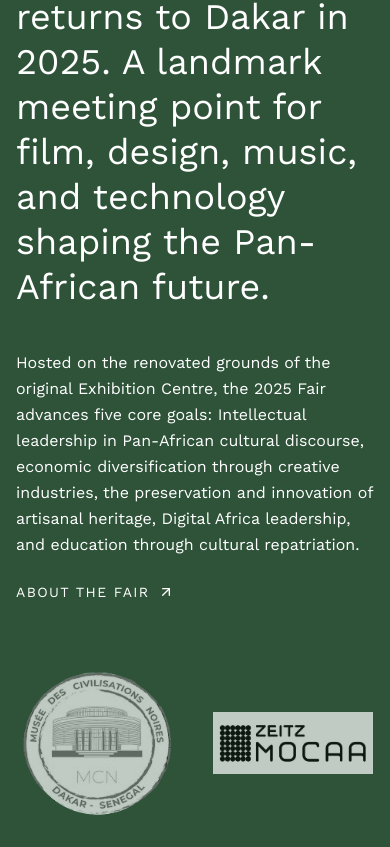
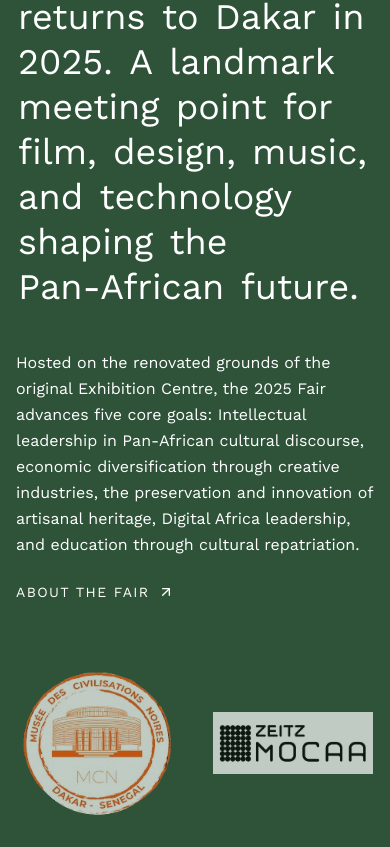
Before and after one commit to TaladeogoA/dakar-fair-2025, a Next.js app: page / in a window 390 px wide. Shown: the part 1035-1882 px from the top of the page. Built offline with nearby package versions, Linux system fonts and the light colour scheme.

Commit message:
feat: refactor LedeHoverFlow component for improved hover effects and readability; update AboutDakarSection integration

```diff
--- a/src/components/sections/AboutDakarSection.tsx
+++ b/src/components/sections/AboutDakarSection.tsx
@@ -1,8 +1,9 @@
 'use client';
 
-import { motion, Variants } from 'framer-motion';
+import { easeInOut, motion, Variants } from 'framer-motion';
 import { ArrowUpRight } from 'lucide-react';
 import Image, { StaticImageData } from 'next/image';
+import { useState } from 'react';
 
 type PartnerLogo = { src: StaticImageData | string; alt: string };
 
@@ -20,28 +21,51 @@ const item: Variants = {
     visible: { opacity: 1, y: 0, transition: { duration: 0.6, ease: 'easeInOut' } },
 };
 
-function HoverHighlightText({
+function LedeHoverFlow({
     text,
     className,
 }: {
     text: string;
     className?: string;
 }) {
+    const [active, setActive] = useState<number | null>(null);
     const tokens = text.split(/(\s+)/);
+    const highlightTransition = { duration: 0.5, ease: easeInOut };
+
     return (
-        <span className={className}>
-            {tokens.map((t, i) =>
-                t.trim().length === 0 ? (
-                    <span key={i}>{t}</span>
-                ) : (
+        <span
+            className={className}
+            onMouseLeave={() => setActive(null)}
+            style={{ lineHeight: '1.15' }}
+        >
+            {tokens.map((t, i) => {
+                const isSpace = t.trim().length === 0;
+                if (isSpace) return <span key={i}>{t}</span>;
+                const isActive = active === i;
+                return (
                     <span
                         key={i}
-                        className="transition-colors duration-300 hover:text-[#E67E22]"
+                        className="relative inline-block px-0.5"
+                        onMouseEnter={() => setActive(i)}
                     >
-                        {t}
+                        {isActive && (
+                            <motion.span
+                                layoutId="ledeHighlight"
+                                className="absolute inset-x-[-3px] inset-y-[-2px] rounded-md"
+                                style={{ backgroundColor: 'rgba(230,126,34,0.18)' }}
+                                transition={highlightTransition}
+                            />
+                        )}
+                        <motion.span
+                            className="relative z-10"
+                            animate={{ color: isActive ? '#E67E22' : '#ffffff' }}
+                            transition={highlightTransition}
+                        >
+                            {t}
+                        </motion.span>
                     </span>
-                ),
-            )}
+                );
+            })}
         </span>
     );
 }
@@ -61,7 +85,7 @@ export default function AboutDakarSection({ partnerLogos }: Props) {
                         variants={item}
                         className="md:col-span-7 text-4xl md:text-6xl leading-tight font-sans text-white"
                     >
-                        <HoverHighlightText text="A reimagined International Fair returns to Dakar in 2025. A landmark meeting point for film, design, music, and technology shaping the Pan-African future." />
+                        <LedeHoverFlow text="A reimagined International Fair returns to Dakar in 2025. A landmark meeting point for film, design, music, and technology shaping the Pan-African future." />
                     </motion.h2>
 
                     <motion.div variants={item} className="md:col-span-5 md:pl-6">
@@ -71,7 +95,7 @@ export default function AboutDakarSection({ partnerLogos }: Props) {
 
                         <a
                             href="#program"
-                            className="group inline-flex items-center gap-2 mt-6 text-white hover:text-gray-100 transition-colors"
+                            className="group inline-flex items-center gap-2 mt-6 text-white hover:text-gray-200 transition-colors"
                         >
                             <span className="text-sm tracking-widest">ABOUT THE FAIR</span>
                             <ArrowUpRight className="w-4 h-4 transition-transform group-hover:-translate-y-0.5 group-hover:translate-x-0.5" />
@@ -84,13 +108,13 @@ export default function AboutDakarSection({ partnerLogos }: Props) {
                     className="mt-16 grid grid-cols-2 sm:grid-cols-3 md:grid-cols-6 gap-8 place-items-center"
                 >
                     {partnerLogos.map((logo, i) => (
-                        <div key={i} className="opacity-70 hover:opacity-100 transition-opacity duration-300">
+                        <div key={i} className="opacity-70 sm:hover:opacity-100 transition-opacity duration-300">
                             <Image
                                 src={logo.src}
                                 alt={logo.alt}
                                 width={160}
                                 height={60}
-                                className="grayscale hover:grayscale-0 object-contain"
+                                className="object-contain grayscale-0 sm:grayscale sm:hover:grayscale-0"
                             />
                         </div>
                     ))}
```
